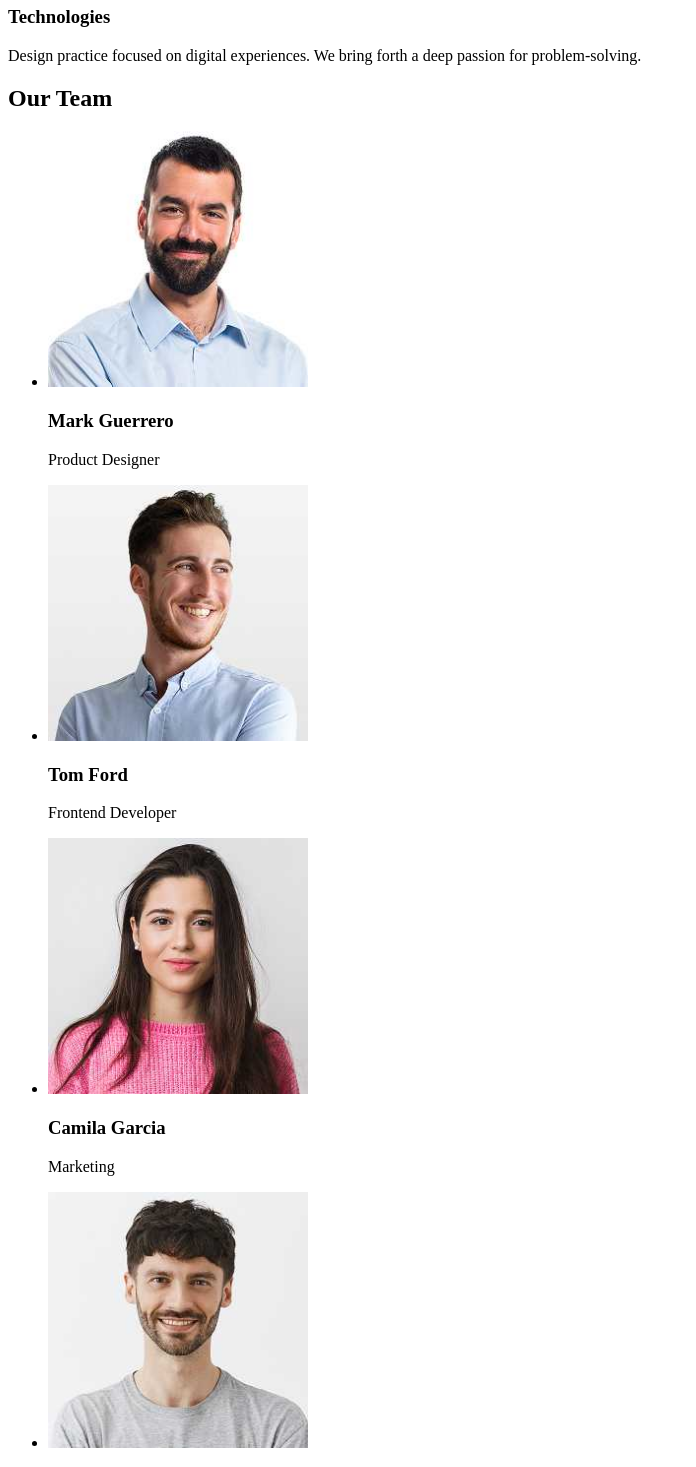
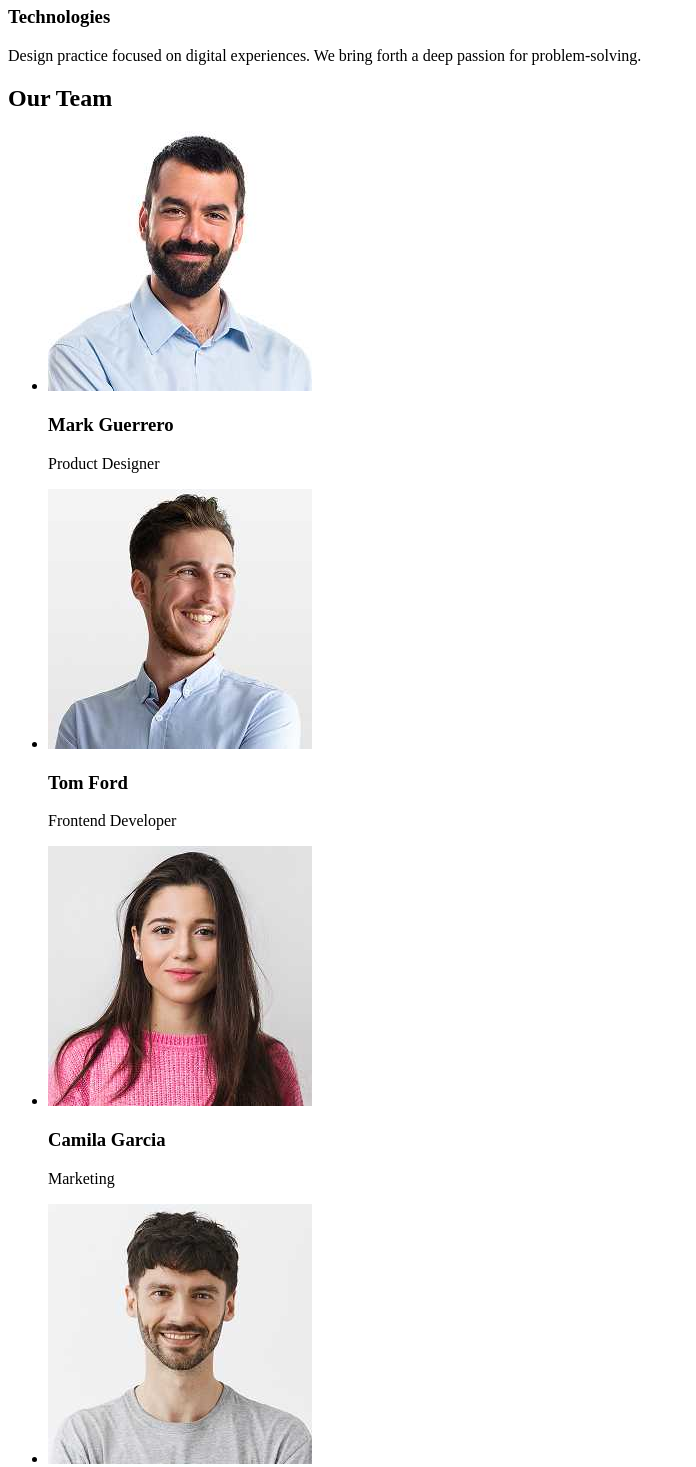
Before and after one commit to burak-ezer/goit-markup-hw-01, a plain HTML site: page index.html in a window 1280 px wide. Shown: the part 460-1927 px from the top of the page, without its empty margins (0-696 px from the left). Drawn offline with Linux system fonts and the light colour scheme.

Commit message:
hw1 fix 3

```diff
--- a/index.html
+++ b/index.html
@@ -49,30 +49,30 @@
       </section>
       <section>
         <h2>Our Team</h2>
-        <div>
+        <section>
           <ul>
             <li>
-              <img src="/images/mark.jpg" alt="mark image" width="260" />
+              <img src="./images/mark.jpg" alt="mark image" width="264" />
               <h3>Mark Guerrero</h3>
               <p>Product Designer</p>
             </li>
             <li>
-              <img src="/images/tom.jpg" alt="tom image" width="260" />
+              <img src="./images/tom.jpg" alt="tom image" width="264" />
               <h3>Tom Ford</h3>
               <p>Frontend Developer</p>
             </li>
             <li>
-              <img src="/images/camila.jpg" alt="camila image" width="260" />
+              <img src="./images/camila.jpg" alt="camila image" width="264" />
               <h3>Camila Garcia</h3>
               <p>Marketing</p>
             </li>
             <li>
-              <img src="/images/daniel.jpg" alt="daniel image" width="260" />
+              <img src="./images/daniel.jpg" alt="daniel image" width="264" />
               <h3>daniel wilson</h3>
               <p>ui designer</p>
             </li>
           </ul>
-        </div>
+        </section>
       </section>
     </main>
     <footer>
```
